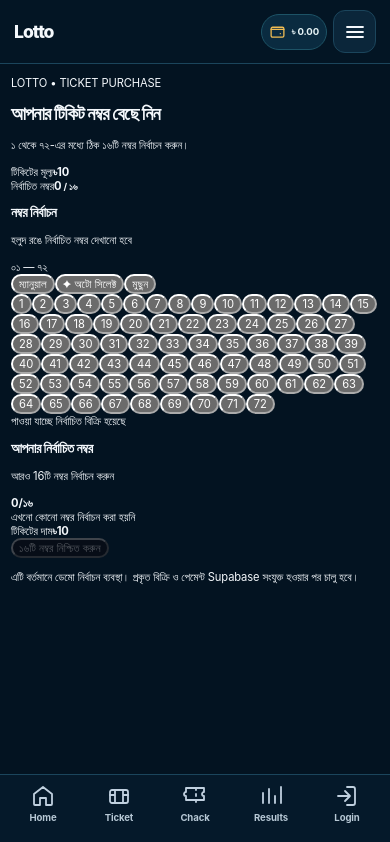
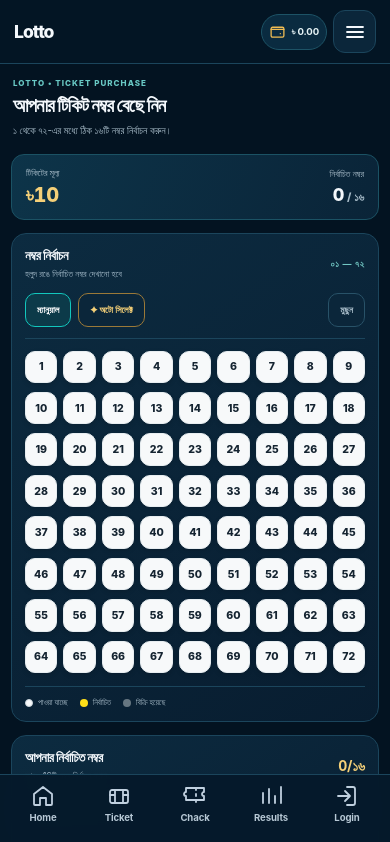
Before and after one commit to rasedulinfinix100-afk/platform, a Next.js app: page /Ticket/Purchase in a window 390 px wide. Shown: the top 842 px of the page. Built offline with nearby package versions, Linux system fonts and the light colour scheme.

Commit message:
Style responsive 72-number ticket selection board

```diff
--- a/app/Ticket/Purchase/page.css
+++ b/app/Ticket/Purchase/page.css
@@ -1 +1,48 @@
-.route-surface{display:grid;gap:16px}.route-surface .panel{min-height:110px}.route-surface h1{font-size:20.8px;margin:8px 0}.route-surface .route-actions{display:grid;grid-template-columns:repeat(2,minmax(0,1fr));gap:10px}.route-surface .ticket-option{display:flex;flex-direction:column;align-items:flex-start;gap:6px;padding:14px;border:1px solid #1b455c;border-radius:13px;background:#0b263a;color:inherit;text-align:left;cursor:pointer}.route-surface .ticket-option.is-selected{border-color:#e9bd59;background:#12354b;box-shadow:0 0 0 1px rgba(233,189,89,.2)}.route-surface .selected-ticket-summary{display:grid;gap:6px;padding:14px;border:1px solid #d9ae4d;border-radius:13px;background:rgba(217,174,77,.08)}.route-surface .selected-ticket-summary strong{font-size:18px;color:#f4cf75}@media(max-width:420px){.route-surface .route-actions{grid-template-columns:1fr}}
+.purchase-page{display:grid;gap:13px;padding-bottom:12px}
+.purchase-heading{padding:2px 2px 3px}
+.purchase-eyebrow{display:block;color:#69c9c5;font-size:8px;font-weight:800;letter-spacing:.13em}
+.purchase-heading h1{margin:7px 0 5px;font-size:19px;font-weight:850}
+.purchase-heading p{margin:0;color:#a9bdca;font-size:10px}
+.purchase-ticket-info{display:flex;align-items:center;justify-content:space-between;gap:12px;padding:12px 14px;border:1px solid #1b5264;border-radius:13px;background:linear-gradient(110deg,#0d3449,#0a2438)}
+.purchase-ticket-info>div{display:grid;gap:4px}
+.purchase-ticket-info span{color:#a9bdca;font-size:9px}
+.purchase-ticket-info strong{color:#f5d078;font-size:20px;font-weight:850;font-variant-numeric:tabular-nums}
+.purchase-ticket-info .purchase-count{text-align:right}
+.purchase-ticket-info .purchase-count strong{color:#f4f8fc;font-size:18px}
+.purchase-count small{color:#a9bdca;font-size:11px}
+.number-selection-panel,.selected-summary{padding:13px;border:1px solid #1b455c;border-radius:15px;background:linear-gradient(145deg,#0c2b40,#081d30)}
+.number-panel-top,.selected-summary-heading{display:flex;align-items:center;justify-content:space-between;gap:10px}
+.number-panel-top h2,.selected-summary h2{margin:0;font-size:13px;font-weight:800}
+.number-panel-top p,.selected-summary-heading p{margin:4px 0 0;color:#9fb6c5;font-size:9px}
+.number-range{color:#72c8c4;font-size:9px;font-weight:750;letter-spacing:.08em}
+.selection-tools{display:flex;gap:7px;margin:12px 0;padding-bottom:11px;border-bottom:1px solid #1b455c}
+.selection-mode-button,.clear-selection-button{min-height:34px;padding:0 11px;border:1px solid #285268;border-radius:9px;background:#0b263a;color:#dbe8ef;font-size:9px;font-weight:750}
+.selection-mode-button.active{border-color:#12c7bd;background:#0c3a49;color:#fff}
+.selection-mode-button.auto-button{border-color:#9b7938;color:#f5d078}
+.clear-selection-button{margin-left:auto;color:#a9bdca}
+.number-grid{display:grid;grid-template-columns:repeat(9,minmax(0,1fr));gap:9px 6px}
+.number-cell{width:100%;aspect-ratio:1;display:grid;place-items:center;padding:0;border:1px solid #e7edf0;border-radius:50%;background:#f7f9fa;color:#152431;font-size:clamp(10px,2.7vw,14px);font-weight:800;box-shadow:0 2px 5px #0002;transition:background .14s,border-color .14s,transform .14s}
+.number-cell:active:not(:disabled){transform:scale(.94)}
+.number-cell.selected{border-color:#f5cf24;background:#ffdf19;color:#1d250c;box-shadow:0 0 0 2px #ffdf1940,0 2px 8px #f3ca2538}
+.number-cell.sold{border-color:#5b6871;background:#273745;color:#81909a;text-decoration:line-through;cursor:not-allowed;opacity:.55}
+.number-legend{display:flex;flex-wrap:wrap;gap:12px;margin-top:13px;padding-top:10px;border-top:1px solid #1b455c}
+.number-legend span{display:flex;align-items:center;gap:5px;color:#a9bdca;font-size:8px}
+.legend-dot{width:8px;height:8px;border-radius:50%;display:inline-block}
+.available-dot{background:#f7f9fa;border:1px solid #cbd5dc}
+.selected-dot{background:#ffdf19}
+.sold-dot{background:#667681}
+.purchase-message{padding:10px 12px;border:1px solid #285268;border-radius:10px;font-size:10px;font-weight:700}
+.purchase-message.error{border-color:#a84e55;background:#3b202b;color:#ffc4c4}
+.purchase-message.success{border-color:#277d70;background:#10382f;color:#a9f1d7}
+.purchase-message.info{color:#c5dce8;background:#0b263a}
+.selected-summary-heading>strong{color:#f5d078;font-size:14px;font-variant-numeric:tabular-nums}
+.selected-number-list{display:flex;flex-wrap:wrap;gap:6px;min-height:35px;margin:12px 0}
+.selected-number-chip{min-width:29px;height:29px;display:grid;place-items:center;padding:0 6px;border:1px solid #e5bf45;border-radius:8px;background:#ffdf19;color:#17210d;font-size:10px;font-weight:850}
+.empty-selection{align-self:center;color:#8098a8;font-size:9px}
+.purchase-total{display:flex;align-items:center;justify-content:space-between;padding:11px 0;border-top:1px solid #1b455c;color:#a9bdca;font-size:10px}
+.purchase-total strong{color:#f5d078;font-size:17px}
+.purchase-continue-button{width:100%;min-height:42px;border:0;border-radius:10px;background:linear-gradient(100deg,#13bcb5,#08a99f);color:#fff;font-size:10px;font-weight:850}
+.purchase-continue-button:disabled{background:#294454;color:#8096a4;cursor:not-allowed;opacity:.8}
+.purchase-demo-note{margin:8px 0 0;color:#7892a3;font-size:8px;text-align:center;line-height:1.5}
+@media(min-width:560px){.purchase-page{gap:15px}.number-selection-panel,.selected-summary{padding:16px}.number-grid{gap:11px 9px}.number-cell{max-width:54px;justify-self:center;font-size:14px}.number-grid{grid-template-columns:repeat(9,minmax(0,1fr))}}
+@media(max-width:360px){.number-grid{gap:7px 4px}.number-cell{font-size:10px}.number-selection-panel,.selected-summary{padding:10px}.selection-mode-button,.clear-selection-button{padding:0 8px;font-size:8px}}
```
